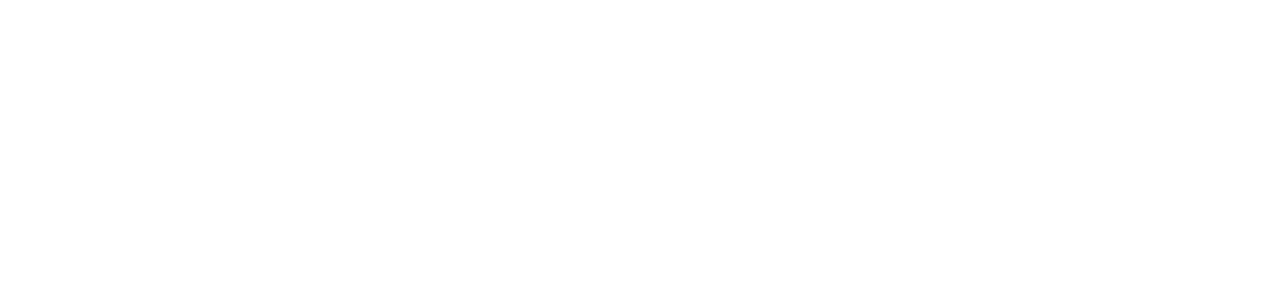
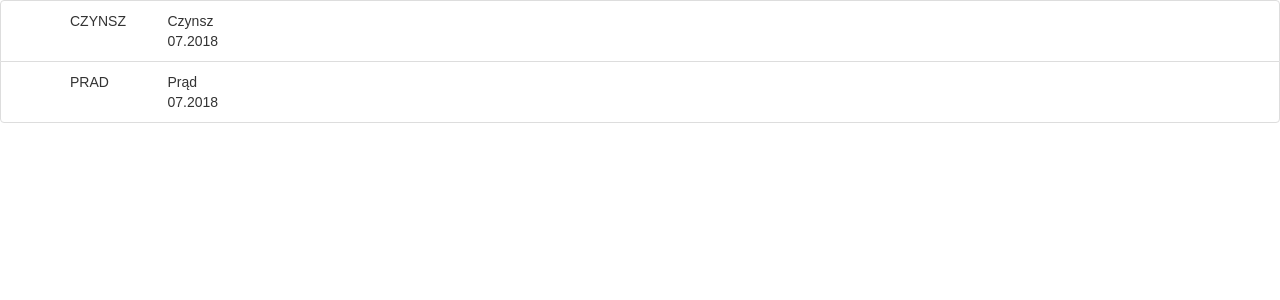
Before and after one commit to szymongor/bemaPayment_cli, a React (Create React App) app: page /bills in a window 1280 px wide. Shown: the top 300 px of the page. Built offline with nearby package versions, Linux system fonts and the light colour scheme.

Commit message:
React bootstrap + bills table

```diff
--- a/package.json
+++ b/package.json
@@ -6,6 +6,7 @@
   "dependencies": {
     "axios": "^0.18.0",
     "react": "^16.4.0",
+    "react-bootstrap": "^0.32.1",
     "react-dom": "^16.4.0",
     "react-redux": "^5.0.7",
     "react-router-dom": "^4.3.1",
--- a/public/index.html
+++ b/public/index.html
@@ -10,6 +10,8 @@
     -->
     <link rel="manifest" href="%PUBLIC_URL%/manifest.json">
     <link rel="shortcut icon" href="%PUBLIC_URL%/favicon.ico">
+    <!-- Latest compiled and minified CSS -->
+<link rel="stylesheet" href="https://maxcdn.bootstrapcdn.com/bootstrap/3.3.7/css/bootstrap.min.css" integrity="sha384-BVYiiSIFeK1dGmJRAkycuHAHRg32OmUcww7on3RYdg4Va+PmSTsz/K68vbdEjh4u" crossorigin="anonymous">
     <!--
       Notice the use of %PUBLIC_URL% in the tags above.
       It will be replaced with the URL of the `public` folder during the build.
--- a/src/App.js
+++ b/src/App.js
@@ -1,6 +1,7 @@
 import React, { Component } from 'react';
 import Login from './components/login/Login';
 import Navigation from './components/navigation/Navigation';
+import BillsTable from './components/bills/bills_table';
 import './App.css';
 import { BrowserRouter, Route, Switch } from 'react-router-dom';
 
@@ -11,6 +12,7 @@
         <Switch>
           <Route path="/" component={Login} exact />
           <Route path="/main" component={Navigation} />
+          <Route path="/bills" component={BillsTable} />
         </Switch>
       </BrowserRouter>
     );
--- /dev/null
+++ b/src/components/bills/bill_table_element.js
@@ -0,0 +1,21 @@
+import React from 'react';
+import { ListGroupItem, Grid, Col, Row } from 'react-bootstrap';
+
+const BillElement = ({ type, title }) => {
+  return (
+    <ListGroupItem>
+      <Grid>
+        <Row className="show-grid">
+          <Col xs={5} md={1}>
+            {type}
+          </Col>
+          <Col xs={6} md={1}>
+            {title}
+          </Col>
+        </Row>
+      </Grid>
+    </ListGroupItem>
+  );
+};
+
+export default BillElement;
--- /dev/null
+++ b/src/components/bills/bills_table.js
@@ -0,0 +1,32 @@
+import React from 'react';
+import { ListGroup, ListGroupItem } from 'react-bootstrap';
+
+import BillElement from './bill_table_element';
+
+const BillsTable = ({}) => {
+  const billsElements = billsData.map(({ id, type, title }) => (
+    <BillElement key={id} type={type} title={title} />
+  ));
+  return <ListGroup>{billsElements}</ListGroup>;
+};
+
+export default BillsTable;
+
+const billsData = [
+  {
+    id: 1,
+    founder: 'Hipex',
+    title: 'Czynsz 07.2018',
+    type: 'CZYNSZ',
+    amount: 200,
+    status: 'OPEN'
+  },
+  {
+    id: 2,
+    founder: 'Darex',
+    title: 'Prąd 07.2018',
+    type: 'PRAD',
+    amount: 140,
+    status: 'OPEN'
+  }
+];
--- a/src/components/login/login_layout.js
+++ b/src/components/login/login_layout.js
@@ -1,7 +1,9 @@
 import React from 'react';
+import { Button } from 'react-bootstrap';
 
 const LoginLayout = ({ handleSubmit, state, handleInputChange }) => {
   return (
+    <div>
       <form onSubmit={handleSubmit}>
         <label>
           Login:
@@ -21,8 +23,10 @@
             onChange={handleInputChange}
           />
         </label>
-      <input type="submit" value="Submit" />
+        <input type="submit" value="Login" />
       </form>
+      <Button>Default</Button>
+    </div>
   );
 };
 
--- a/src/components/navigation/Navigation.js
+++ b/src/components/navigation/Navigation.js
@@ -1,7 +1,7 @@
 import React, { Component } from 'react';
 import { connect } from 'react-redux';
 
-class Login extends Component {
+class Navigation extends Component {
   constructor(props) {
     super(props);
     this.state = {
@@ -18,4 +18,4 @@
   return {};
 }
 
-export default connect(mapStateToProps, {})(Login);
+export default connect(mapStateToProps, {})(Navigation);
```
Also changed, not shown: 1 other file (tests, documents, lock files or other folders). Lines whose indentation alone changed are shown as unchanged.
